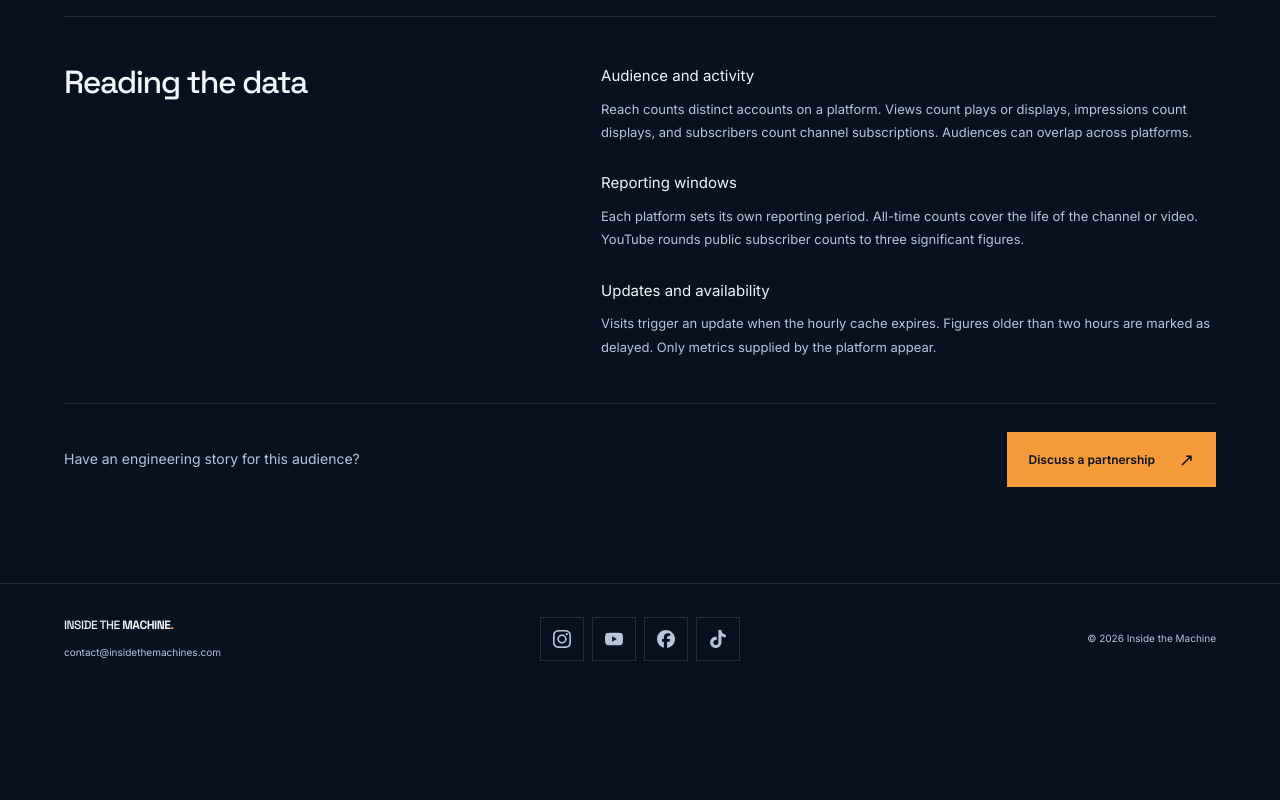
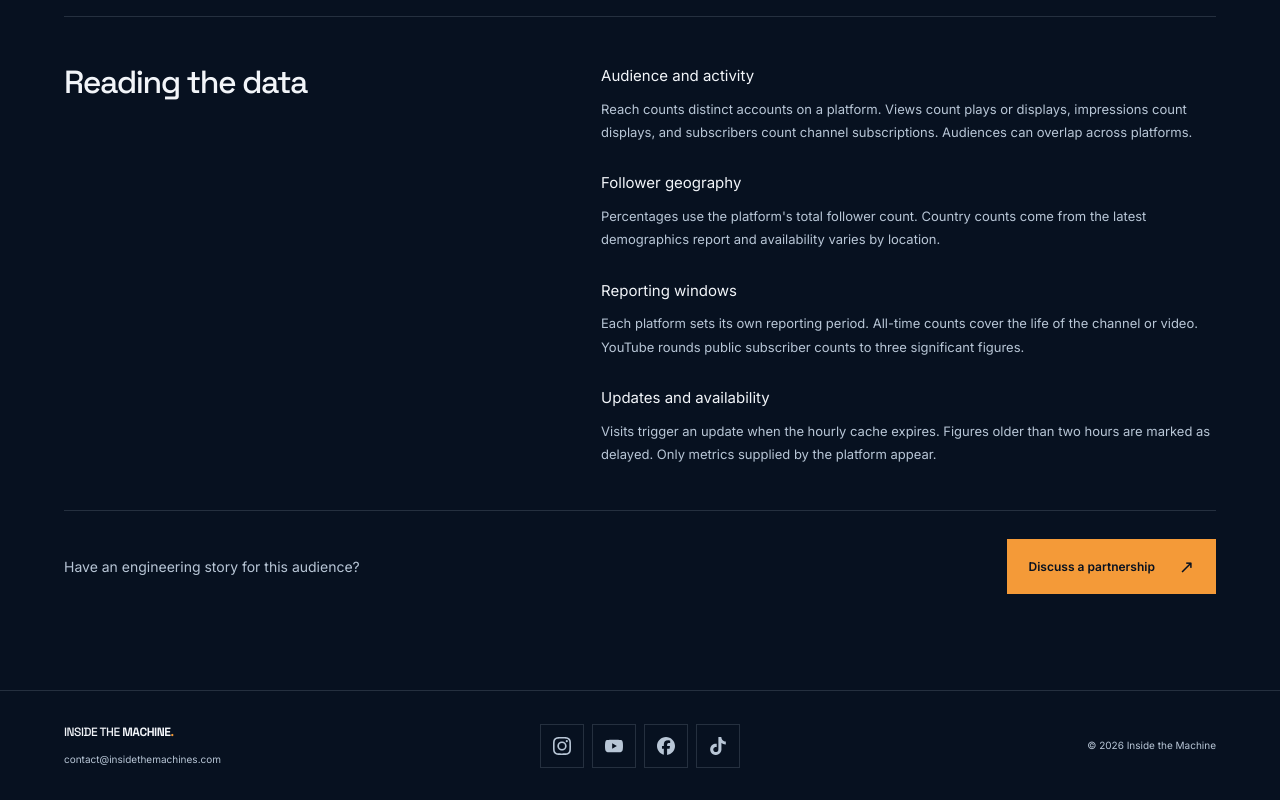
Before and after one commit to tamarme/inside-the-machines, a Next.js app: page /partners/insights in a window 1280 px wide. Shown: the part 1579-2379 px from the top of the page. Before the commit the page ends 2272 px from the top, so only its background shows below. Built offline with nearby package versions, Linux system fonts and the light colour scheme; no server answers.

Commit message:
Clarify country share reporting

```diff
--- a/src/app/partners/insights/page.tsx
+++ b/src/app/partners/insights/page.tsx
@@ -24,6 +24,7 @@ export default async function InsightsPage() {
       <section className="reporting-notes">
         <h2>Reading the data</h2>
         <dl><div><dt>Audience and activity</dt><dd>Reach counts distinct accounts on a platform. Views count plays or displays, impressions count displays, and subscribers count channel subscriptions. Audiences can overlap across platforms.</dd></div>
+        <div><dt>Follower geography</dt><dd>Percentages use the platform&apos;s total follower count. Country counts come from the latest demographics report and availability varies by location.</dd></div>
         <div><dt>Reporting windows</dt><dd>Each platform sets its own reporting period. All-time counts cover the life of the channel or video. YouTube rounds public subscriber counts to three significant figures.</dd></div>
         <div><dt>Updates and availability</dt><dd>Visits trigger an update when the hourly cache expires. Figures older than two hours are marked as delayed. Only metrics supplied by the platform appear.</dd></div></dl>
       </section>
```
